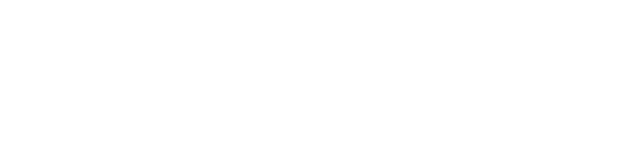
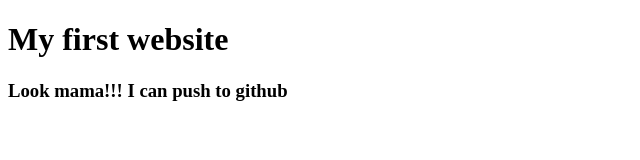
Before and after one commit to Riazul612/my-first-website, a plain HTML site: page index.html in a window 1280 px wide. Shown: the whole page, without its empty margins (0-640 px from the left). Drawn offline with Linux system fonts and the light colour scheme.

Commit message:
learned github

```diff
--- a/index.html
+++ b/index.html
@@ -7,6 +7,7 @@
     <title>Document</title>
 </head>
 <body>
-
+    <h1>My first website</h1>
+    <h3>Look mama!!! I can push to github</h3>
 </body>
 </html>
```
